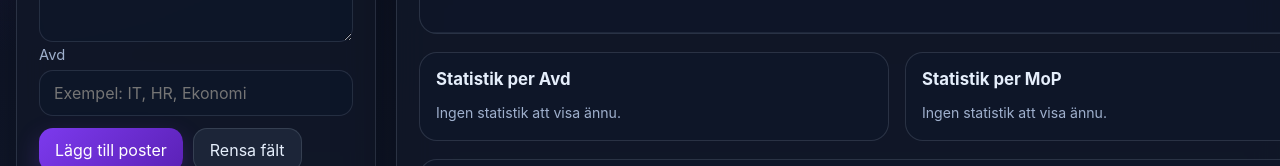
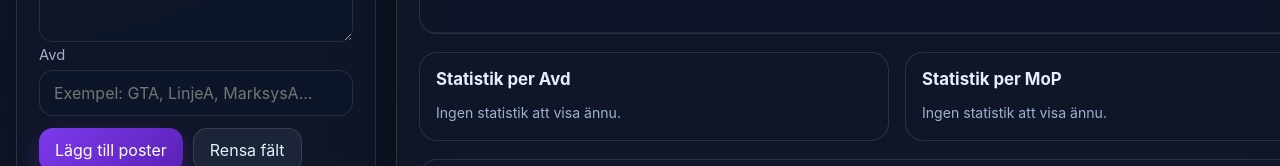
Before and after one commit to bofhus/moptracker, a plain HTML site: page RapporteringEDDigital.html in a window 1280 px wide. Shown: the part 511-677 px from the top of the page. Drawn offline with Linux system fonts and the light colour scheme.

Commit message:
Update placeholders for bulkCourses and bulkTag inputs

```diff
--- a/RapporteringEDDigital.html
+++ b/RapporteringEDDigital.html
@@ -401,9 +401,9 @@
           <div>
             <h2>Lägg till poster</h2>
             <label for="bulkCourses">En post per rad</label>
-            <textarea id="bulkCourses" placeholder="Exempel:Kurskod Kursbenämning"></textarea>
+            <textarea id="bulkCourses" placeholder="Exempel: Kurskod Kursbenämning"></textarea>
             <label for="bulkTag">Avd</label>
-            <input id="bulkTag" type="text" placeholder="Exempel: IT, HR, Ekonomi" />
+            <input id="bulkTag" type="text" placeholder="Exempel: GTA, LinjeA, MarksysA..." />
             <div class="button-row" style="margin-top:12px;">
               <button class="btn" id="addCoursesBtn">Lägg till poster</button>
               <button class="btn secondary" id="clearInputBtn">Rensa fält</button>
```
